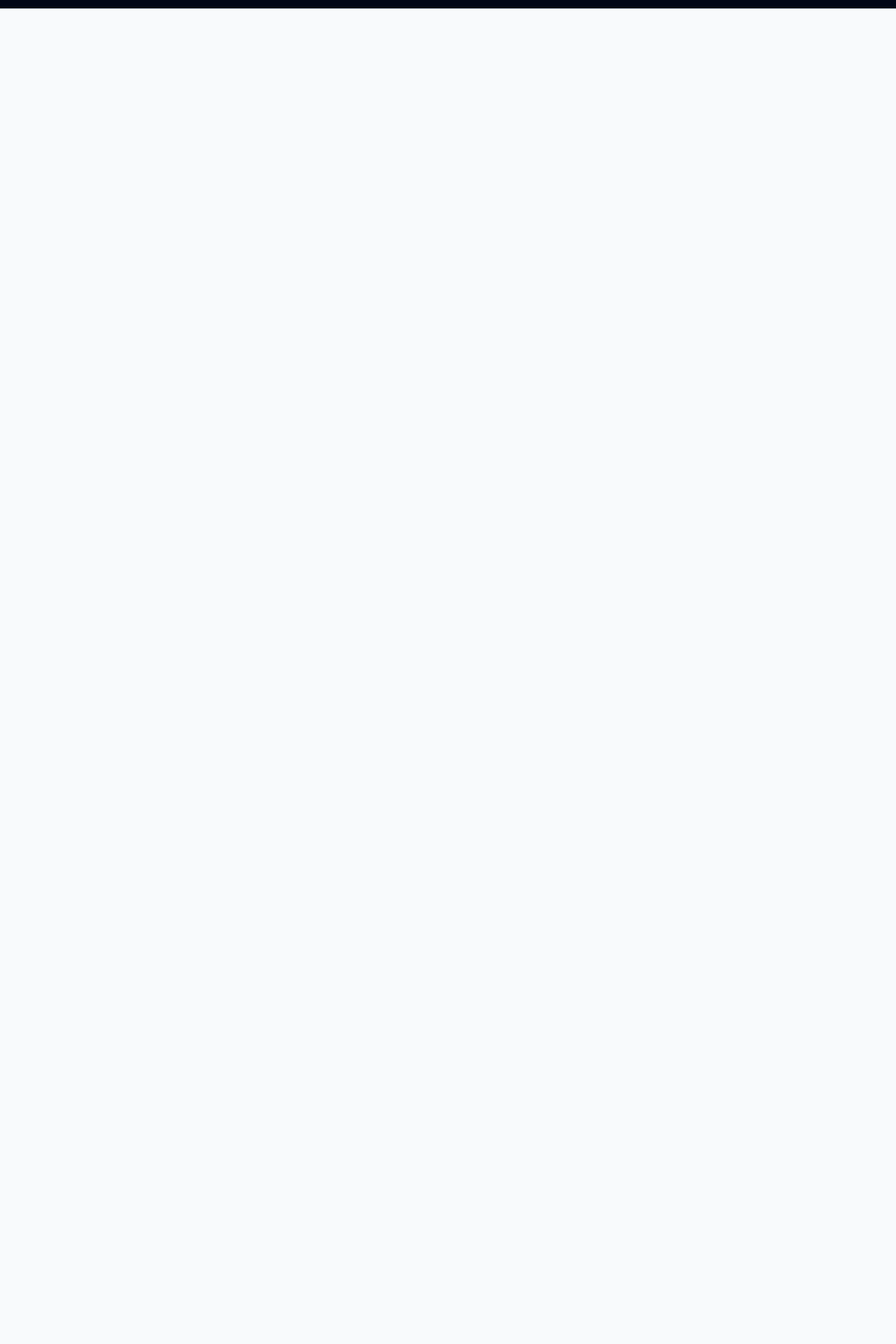
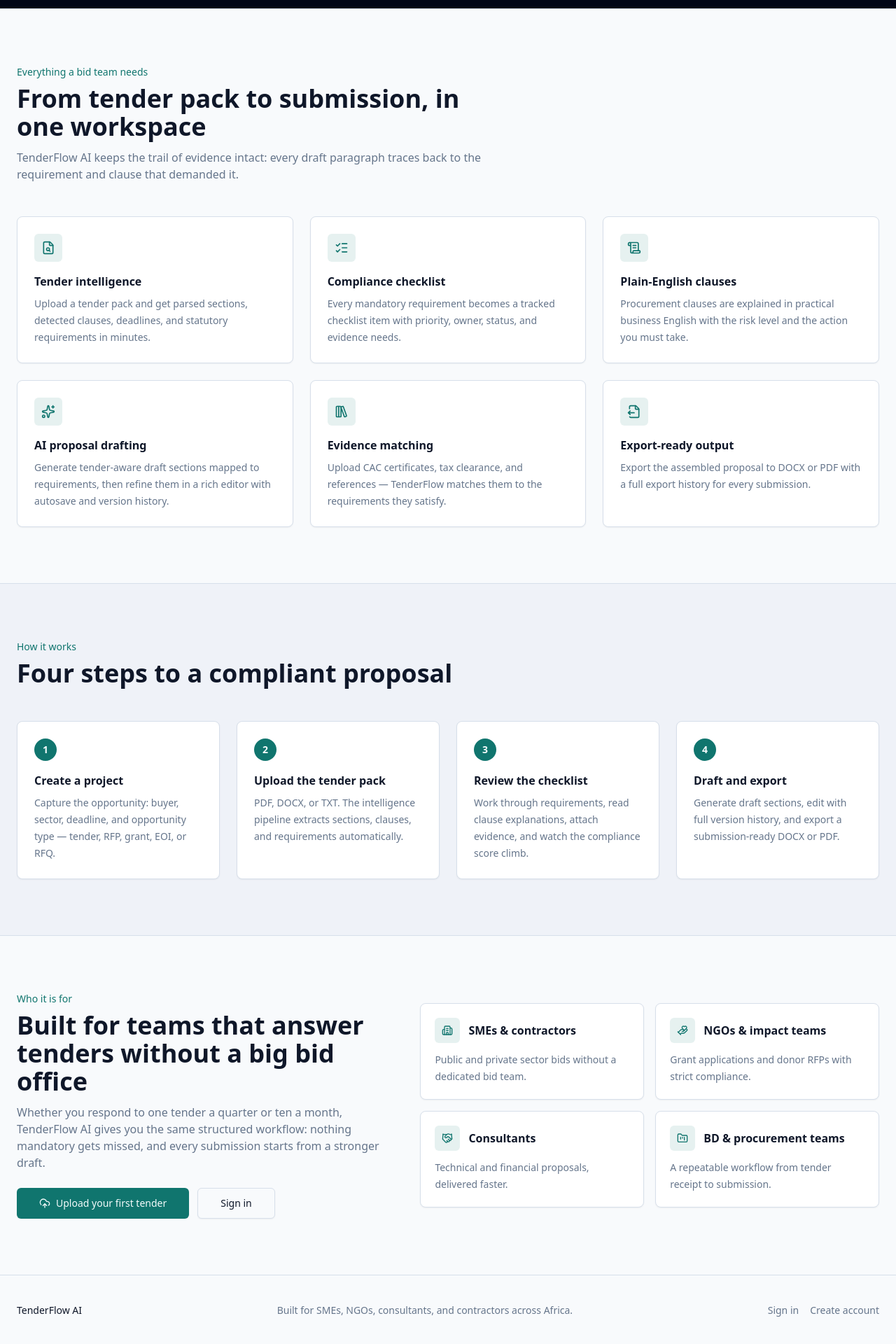
Before and after one commit to Fatimah-s-Workspace/AI-Proposal-gen, a Next.js app: page / in a window 1280 px wide. Shown: the part 612-2532 px from the top of the page at 70% size. Before the commit the page ends 800 px from the top, so only its background shows below. Built offline with nearby package versions, Linux system fonts and the light colour scheme.

Commit message:
feat: expand the landing page with feature, workflow, and audience sections

```diff
--- a/src/app/page.tsx
+++ b/src/app/page.tsx
@@ -1,6 +1,105 @@
-import { ArrowRight, FileCheck2, FolderKanban, Sparkles } from "lucide-react";
+import {
+  ArrowRight,
+  Building2,
+  FileCheck2,
+  FileOutput,
+  FileSearch,
+  FolderKanban,
+  HandHeart,
+  Handshake,
+  LibraryBig,
+  ListChecks,
+  ScrollText,
+  Sparkles,
+  UploadCloud,
+} from "lucide-react";
 import Link from "next/link";
 import { Button } from "@/components/ui/button";
+
+const features = [
+  {
+    icon: FileSearch,
+    title: "Tender intelligence",
+    description:
+      "Upload a tender pack and get parsed sections, detected clauses, deadlines, and statutory requirements in minutes.",
+  },
+  {
+    icon: ListChecks,
+    title: "Compliance checklist",
+    description:
+      "Every mandatory requirement becomes a tracked checklist item with priority, owner, status, and evidence needs.",
+  },
+  {
+    icon: ScrollText,
+    title: "Plain-English clauses",
+    description:
+      "Procurement clauses are explained in practical business English with the risk level and the action you must take.",
+  },
+  {
+    icon: Sparkles,
+    title: "AI proposal drafting",
+    description:
+      "Generate tender-aware draft sections mapped to requirements, then refine them in a rich editor with autosave and version history.",
+  },
+  {
+    icon: LibraryBig,
+    title: "Evidence matching",
+    description:
+      "Upload CAC certificates, tax clearance, and references — TenderFlow matches them to the requirements they satisfy.",
+  },
+  {
+    icon: FileOutput,
+    title: "Export-ready output",
+    description:
+      "Export the assembled proposal to DOCX or PDF with a full export history for every submission.",
+  },
+];
+
+const steps = [
+  {
+    title: "Create a project",
+    description:
+      "Capture the opportunity: buyer, sector, deadline, and opportunity type — tender, RFP, grant, EOI, or RFQ.",
+  },
+  {
+    title: "Upload the tender pack",
+    description:
+      "PDF, DOCX, or TXT. The intelligence pipeline extracts sections, clauses, and requirements automatically.",
+  },
+  {
+    title: "Review the checklist",
+    description:
+      "Work through requirements, read clause explanations, attach evidence, and watch the compliance score climb.",
+  },
+  {
+    title: "Draft and export",
+    description:
+      "Generate draft sections, edit with full version history, and export a submission-ready DOCX or PDF.",
+  },
+];
+
+const audiences = [
+  {
+    icon: Building2,
+    title: "SMEs & contractors",
+    description: "Public and private sector bids without a dedicated bid team.",
+  },
+  {
+    icon: HandHeart,
+    title: "NGOs & impact teams",
+    description: "Grant applications and donor RFPs with strict compliance.",
+  },
+  {
+    icon: Handshake,
+    title: "Consultants",
+    description: "Technical and financial proposals, delivered faster.",
+  },
+  {
+    icon: FolderKanban,
+    title: "BD & procurement teams",
+    description: "A repeatable workflow from tender receipt to submission.",
+  },
+];
 
 export default function HomePage() {
   return (
@@ -78,7 +177,7 @@ export default function HomePage() {
                 <div className="space-y-3 rounded-md bg-slate-900 p-4">
                   <div className="flex items-center gap-2 text-sm text-emerald-300">
                     <Sparkles className="size-4" />
-                    Mock AI draft
+                    AI draft
                   </div>
                   <div className="space-y-2">
                     <div className="h-3 w-4/5 rounded bg-white/80" />
@@ -96,6 +195,132 @@ export default function HomePage() {
           </div>
         </div>
       </section>
+
+      <section className="border-b">
+        <div className="mx-auto max-w-7xl px-6 py-20">
+          <div className="max-w-2xl">
+            <p className="text-sm font-medium text-primary">
+              Everything a bid team needs
+            </p>
+            <h2 className="mt-2 text-3xl font-semibold tracking-normal md:text-4xl">
+              From tender pack to submission, in one workspace
+            </h2>
+            <p className="mt-3 text-muted-foreground">
+              TenderFlow AI keeps the trail of evidence intact: every draft
+              paragraph traces back to the requirement and clause that demanded
+              it.
+            </p>
+          </div>
+          <div className="mt-12 grid gap-6 sm:grid-cols-2 lg:grid-cols-3">
+            {features.map((feature) => (
+              <div
+                key={feature.title}
+                className="rounded-lg border bg-card p-6 shadow-sm"
+              >
+                <div className="flex size-10 items-center justify-center rounded-md bg-primary/10 text-primary">
+                  <feature.icon className="size-5" />
+                </div>
+                <h3 className="mt-4 font-semibold">{feature.title}</h3>
+                <p className="mt-2 text-sm leading-6 text-muted-foreground">
+                  {feature.description}
+                </p>
+              </div>
+            ))}
+          </div>
+        </div>
+      </section>
+
+      <section className="border-b bg-muted/40">
+        <div className="mx-auto max-w-7xl px-6 py-20">
+          <div className="max-w-2xl">
+            <p className="text-sm font-medium text-primary">How it works</p>
+            <h2 className="mt-2 text-3xl font-semibold tracking-normal md:text-4xl">
+              Four steps to a compliant proposal
+            </h2>
+          </div>
+          <ol className="mt-12 grid gap-6 md:grid-cols-2 lg:grid-cols-4">
+            {steps.map((step, index) => (
+              <li
+                key={step.title}
+                className="relative rounded-lg border bg-card p-6 shadow-sm"
+              >
+                <span className="flex size-8 items-center justify-center rounded-full bg-primary text-sm font-semibold text-primary-foreground">
+                  {index + 1}
+                </span>
+                <h3 className="mt-4 font-semibold">{step.title}</h3>
+                <p className="mt-2 text-sm leading-6 text-muted-foreground">
+                  {step.description}
+                </p>
+              </li>
+            ))}
+          </ol>
+        </div>
+      </section>
+
+      <section className="border-b">
+        <div className="mx-auto max-w-7xl px-6 py-20">
+          <div className="grid gap-10 lg:grid-cols-[0.9fr_1.1fr] lg:items-center">
+            <div>
+              <p className="text-sm font-medium text-primary">Who it is for</p>
+              <h2 className="mt-2 text-3xl font-semibold tracking-normal md:text-4xl">
+                Built for teams that answer tenders without a big bid office
+              </h2>
+              <p className="mt-3 text-muted-foreground">
+                Whether you respond to one tender a quarter or ten a month,
+                TenderFlow AI gives you the same structured workflow: nothing
+                mandatory gets missed, and every submission starts from a
+                stronger draft.
+              </p>
+              <div className="mt-6 flex items-center gap-3">
+                <Button asChild size="lg">
+                  <Link href="/auth/sign-up">
+                    <UploadCloud className="size-4" />
+                    Upload your first tender
+                  </Link>
+                </Button>
+                <Button asChild variant="outline" size="lg">
+                  <Link href="/auth/sign-in">Sign in</Link>
+                </Button>
+              </div>
+            </div>
+            <div className="grid gap-4 sm:grid-cols-2">
+              {audiences.map((audience) => (
+                <div
+                  key={audience.title}
+                  className="rounded-lg border bg-card p-5 shadow-sm"
+                >
+                  <div className="flex items-center gap-3">
+                    <div className="flex size-9 shrink-0 items-center justify-center rounded-md bg-primary/10 text-primary">
+                      <audience.icon className="size-4" />
+                    </div>
+                    <h3 className="font-semibold">{audience.title}</h3>
+                  </div>
+                  <p className="mt-3 text-sm leading-6 text-muted-foreground">
+                    {audience.description}
+                  </p>
+                </div>
+              ))}
+            </div>
+          </div>
+        </div>
+      </section>
+
+      <footer>
+        <div className="mx-auto flex max-w-7xl flex-col items-center justify-between gap-4 px-6 py-10 text-sm text-muted-foreground md:flex-row">
+          <p className="font-medium text-foreground">TenderFlow AI</p>
+          <p>
+            Built for SMEs, NGOs, consultants, and contractors across Africa.
+          </p>
+          <div className="flex items-center gap-4">
+            <Link href="/auth/sign-in" className="hover:text-foreground">
+              Sign in
+            </Link>
+            <Link href="/auth/sign-up" className="hover:text-foreground">
+              Create account
+            </Link>
+          </div>
+        </div>
+      </footer>
     </main>
   );
 }
```
